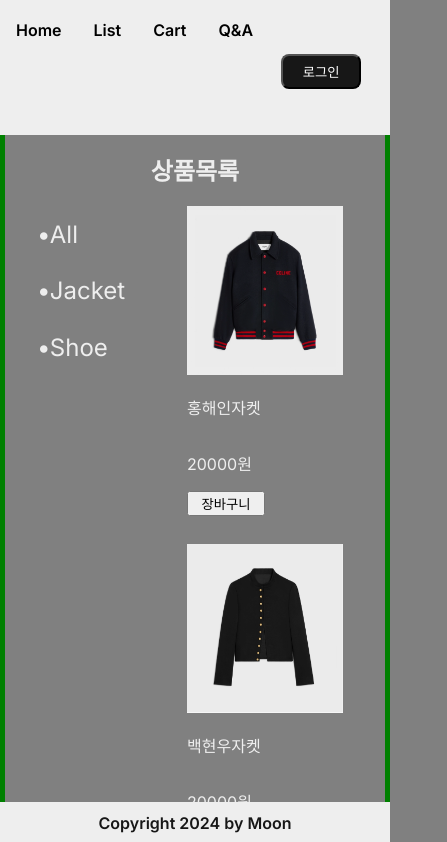
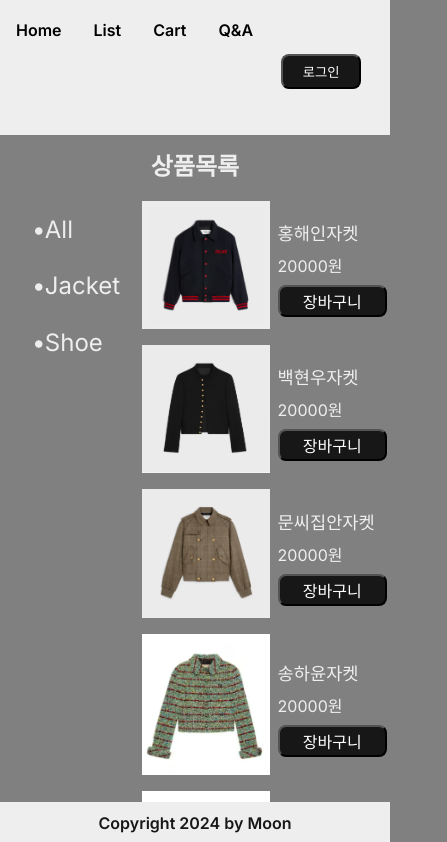
Before and after one commit to mongzii/M-market-ts, a Next.js app: page /list in a window 390 px wide. Shown: the top 842 px of the page, 447 px wide, since content can reach past the window. Built offline with nearby package versions, Linux system fonts and the light colour scheme; no server answers.

Commit message:
feat: list페이지 반응형정리

```diff
--- a/app/globals.css
+++ b/app/globals.css
@@ -231,13 +231,9 @@ body {
 }
 /* -------------------------------------------- */
 /* -----------------list페이지--------------------------- */
-.list-main {
-  border: 5px solid green;
-  position: relative;
-}
+
 .merchandise {
   /* border: 5px solid black; */
-  width: 100%;
   display: flex;
   flex-direction: row;
 }
@@ -246,7 +242,6 @@ body {
   /* border: 5px solid black; */
   width: 20vw;
   padding-left: 2rem;
-
   padding-bottom: 4rem;
   position: fixed;
 }
@@ -256,9 +251,7 @@ body {
   display: flex;
   flex-direction: column;
   justify-content: space-around;
-
   font-size: 1.5rem;
-
   > li {
     display: flex;
     flex-direction: row;
@@ -277,12 +270,10 @@ body {
 }
 /* list페이지오른쪽 */
 .list-right {
-  /* border: 5px solid blue; */
+  /* border: 5px solid black; */
   position: relative;
   margin-left: 20vw;
-  width: 80%;
   padding-left: 5rem;
-  padding-right: 5rem;
   padding-bottom: 4rem;
 }
 .goods {
@@ -290,58 +281,141 @@ body {
   flex-wrap: wrap;
 }
 .good {
-  /* //일반 데스크탑 */
-  /* border: 5px solid red; */
-  width: 10vw;
-  height: 30vh;
-  margin-left: 2.5rem;
+  /* border: 1px solid red; */
+  display: flex;
+  flex-direction: column;
+  width: 16vw;
+  height: 44vh;
+  margin-left: 3rem;
   margin-right: 2.5rem;
+
   @media screen and (max-width: 1023px) {
-    /* //태블릿? */
+    width: 16vw;
+    height: 45vh;
+    margin-left: 3rem;
+    margin-right: 2.5rem;
+  }
+  @media screen and (max-width: 860px) {
     width: 20vw;
-    height: 35vh;
-    margin-left: 1.5rem;
-    margin-right: 1.5rem;
+    height: 45vh;
+    margin-left: 2.5rem;
+    margin-right: 2.5rem;
   }
   @media screen and (max-width: 480px) {
-    /* //핸드폰 */
-    width: 40vw;
-    height: 40vh;
+    display: flex;
+    flex-direction: row;
+    align-items: center;
+    width: 50%;
+    height: 50%;
+    margin-left: -1rem;
+    margin-bottom: 1rem;
   }
 }
 .good-img {
-  width: 130%;
-  height: 20vh;
+  width: 100%;
+  height: 60%;
   @media screen and (max-width: 1023px) {
+    width: 130%;
+    height: 60%;
+  }
+  @media screen and (max-width: 860px) {
+    width: 120%;
+    height: 60%;
+  }
+  /* @media screen and (max-width: 767px) {
     width: 110%;
+    height: 60%;
+  } */
+  @media screen and (max-width: 480px) {
+    width: 110%;
+    height: 60%;
+  }
+}
+
+.good-info {
+  /* border: 1px solid blue; */
+  display: flex;
+  flex-direction: column;
+  align-content: flex-start;
+  align-items: flex-start;
+  margin-left: 0.5rem;
+  width: 100%;
+  gap: 1rem;
+
+  @media screen and (max-width: 1023px) {
+    width: 100%;
+    gap: 1rem;
+  }
+  @media screen and (max-width: 860px) {
+    width: 100%;
+    gap: 1rem;
   }
 
   @media screen and (max-width: 480px) {
     width: 100%;
+    gap: 0.5rem;
   }
-}
 
-.good-info {
-  /* border: 5px solid blue; */
-  /* height: 15vh; */
-  /* height: 10vh; */
-  /* height: 50%; */
-
-  display: flex;
-  flex-direction: column;
-  align-content: flex-start;
-  align-items: flex-start;
-  margin-bottom: 0;
-  padding-bottom: 0;
-
+  /* 상품명 */
+  :first-child {
+    white-space: nowrap;
+    font-size: 1.4rem;
+    padding-top: 0.5rem;
+    @media screen and (max-width: 1023px) {
+      font-size: 1.3rem;
+      padding-top: 0.5rem;
+    }
+    @media screen and (max-width: 860px) {
+      font-size: 1.3rem;
+      padding-top: 0.5rem;
+    }
+    @media screen and (max-width: 480px) {
+      font-size: 1.1rem;
+    }
+  }
+  /* 가격 */
+  :nth-child(2) {
+    font-size: 1.3rem;
+    @media screen and (max-width: 1023px) {
+      font-size: 1.2rem;
+    }
+    @media screen and (max-width: 860px) {
+      font-size: 1.1rem;
+    }
+    @media screen and (max-width: 480px) {
+      font-size: 1rem;
+    }
+  }
+  /* 버튼 */
   > button {
-    width: 8vw;
+    width: 10vw;
+    height: 2.5rem;
+    background-color: #171717;
+    color: white;
+    font-size: 1rem;
+    border-radius: 0.7rem;
+    letter-spacing: 0.2rem;
     @media screen and (max-width: 1023px) {
-      width: 10vw;
+      width: 14vw;
+      height: 2.2rem;
+      font-size: 1rem;
+      border-radius: 0.7rem;
+      letter-spacing: 0.3rem;
+    }
+    @media screen and (max-width: 860px) {
+      width: 17vw;
+      height: 2.3rem;
+      font-size: 1rem;
+      border-radius: 0.7rem;
+      letter-spacing: 0.2rem;
     }
 
     @media screen and (max-width: 480px) {
-      width: 20vw;
+      width: 28vw;
+      height: 2rem;
+      font-size: 1rem;
+      border-radius: 0.5rem;
+      letter-spacing: 0rem;
     }
   }
 }
--- a/app/list/page.tsx
+++ b/app/list/page.tsx
@@ -21,7 +21,7 @@ export default function List() {
   };
   //console.log(productData);
   return (
-    <div className="list-main">
+    <div>
       <h2 className="title">상품목록</h2>
       <div className="merchandise">
         <div className="list-left">
@@ -34,8 +34,8 @@ export default function List() {
                 <div className="good" key={i}>
                   <img src={`/jacket${i + 1}.png`} className="good-img" />
                   <div className="good-info">
-                    <p>{productData.jacket[i].product}</p>
-                    <p>{productData.jacket[i].price}원</p>
+                    <span>{productData.jacket[i].product}</span>
+                    <span>{productData.jacket[i].price}원</span>
                     <button
                       onClick={() =>
                         handleClick(a.id, a.product, a.price, a.count)
@@ -52,8 +52,8 @@ export default function List() {
                 <div className="good" key={i}>
                   <img src={`/shoe${i + 1}.png`} className="good-img" />
                   <div className="good-info">
-                    <p>{productData.shoe[i].product}</p>
-                    <p>{productData.shoe[i].price}원</p>
+                    <span>{productData.shoe[i].product}</span>
+                    <span>{productData.shoe[i].price}원</span>
                     <button
                       onClick={() =>
                         handleClick(a.id, a.product, a.price, a.count)
```
Also changed, not shown: app/list/jacket/page.tsx (+6 -4 lines), app/list/shoe/page.tsx (+6 -4 lines).
